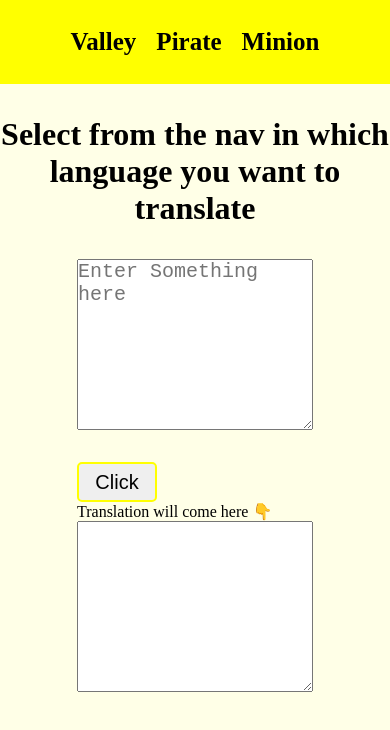
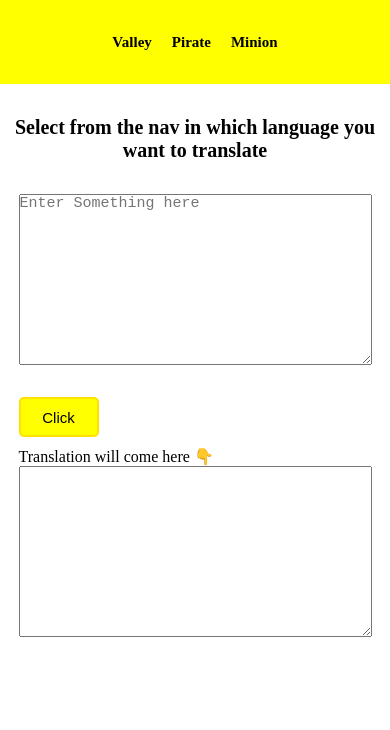
Before and after one commit to lokeshshriwas/Fun-Translate, a plain HTML site: page index.html in a window 390 px wide. Drawn offline with Linux system fonts and the light colour scheme.

Commit message:
Styles: responsiveness

```diff
--- a/styles.css
+++ b/styles.css
@@ -2,7 +2,12 @@
     padding: 0;
     margin: 0;
 }
-
+body{
+    display: flex;
+    flex-direction: column;
+    align-items: center;
+    justify-content: center;
+}
 .nav{
     height: 10vh;
     width: 100vw;
@@ -19,9 +24,9 @@
 .container{
     padding-top: 2rem;
     height: 90vh;
-    width: 100vw;
+    width: 60vw;
     box-sizing: border-box;
-    background-color: rgb(255, 255, 231);
+    background-color: white(255, 255, 231);
     display: flex;
     flex-direction: column;
     align-items: center;
@@ -31,7 +36,7 @@
 
 textarea{
     height: 20vh;
-    width: 60vw;
+    width: 50vw;
     font-size: 20px;
 }
 
@@ -40,8 +45,11 @@ button{
     width: 80px;
     font-size: 20px;
     border: none;
-    border: 2px solid yellow;
+    border: 2px solid rgb(255, 225, 0);
     border-radius: 5px;
+    background-color: rgb(255, 255, 0);
+    margin-bottom: 10px;
+
 }
 
 p{
@@ -51,3 +59,23 @@ p{
 h1{
     text-align: center;
 }
+
+
+@media(max-width: 600px){
+    .container{
+        width: 100vw;
+    }
+    textarea{
+        width: 90vw;
+        font-size: 15px;
+    }
+    h1{
+        font-size: 20px;
+    }
+    .nav{
+        font-size: 15px;
+    }
+    button{
+        font-size: 15px;
+    }
+}
```
